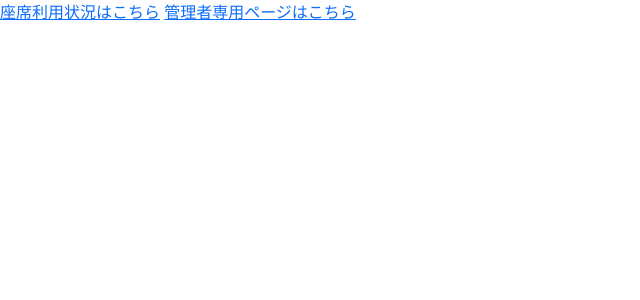
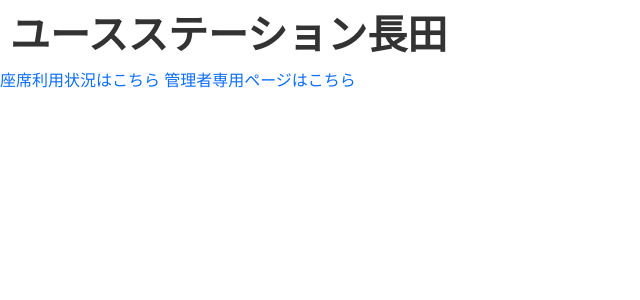
Before and after one commit to tngt-ns/seat-mg, a Flask app: page / in a window 1280 px wide. Shown: the top 300 px of the page, without its empty margins (0-640 px from the left). Run offline with Flask 3, Linux system fonts and the light colour scheme.

Commit message:
feat: タイトルロゴの追加

```diff
--- a/static/css/style.css
+++ b/static/css/style.css
@@ -10,6 +10,19 @@ body {
     width: 100%;
     height: 100%;
     color: #333;
+}
+
+h1 {
+    margin:10px;
+    font-weight: bold;
+}
+
+a {
+    text-decoration: none;
+}
+
+span {
+    color:#333;
 }
 
 .date-time {
--- a/templates/base.html
+++ b/templates/base.html
@@ -14,6 +14,11 @@
     <title>ユースステーション長田-座席状況</title>
     </head>
     <body>
+        <h1 class="site-header-logo">
+            <a href="https://ys-nagata.jp/">
+                <span>ユースステーション長田</span>
+            </a>
+        </h1>
         {% block content %}
         {% endblock %}
     </body>
```
